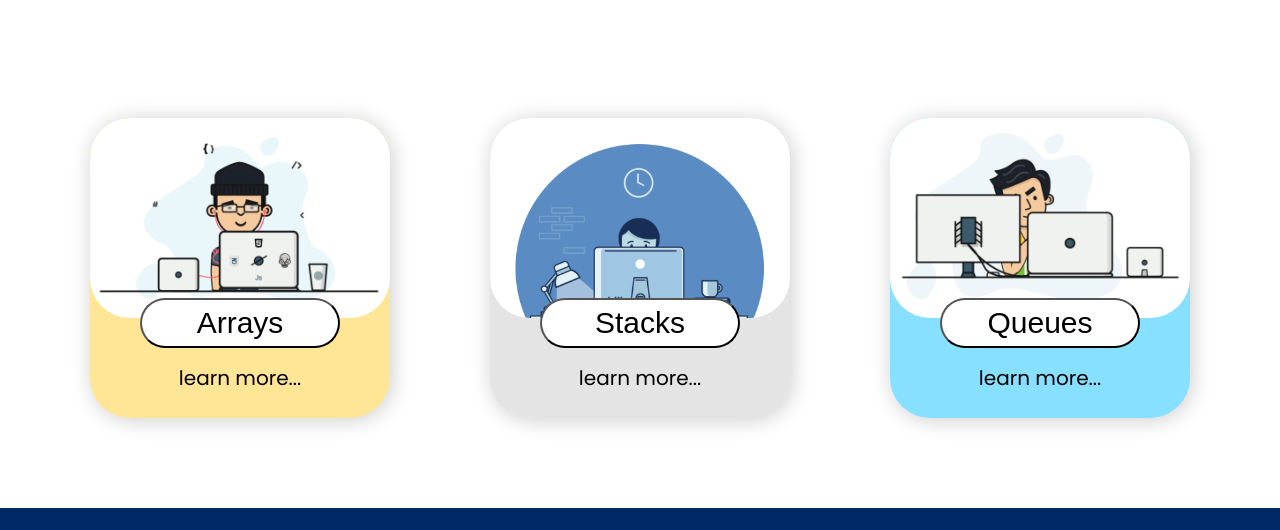
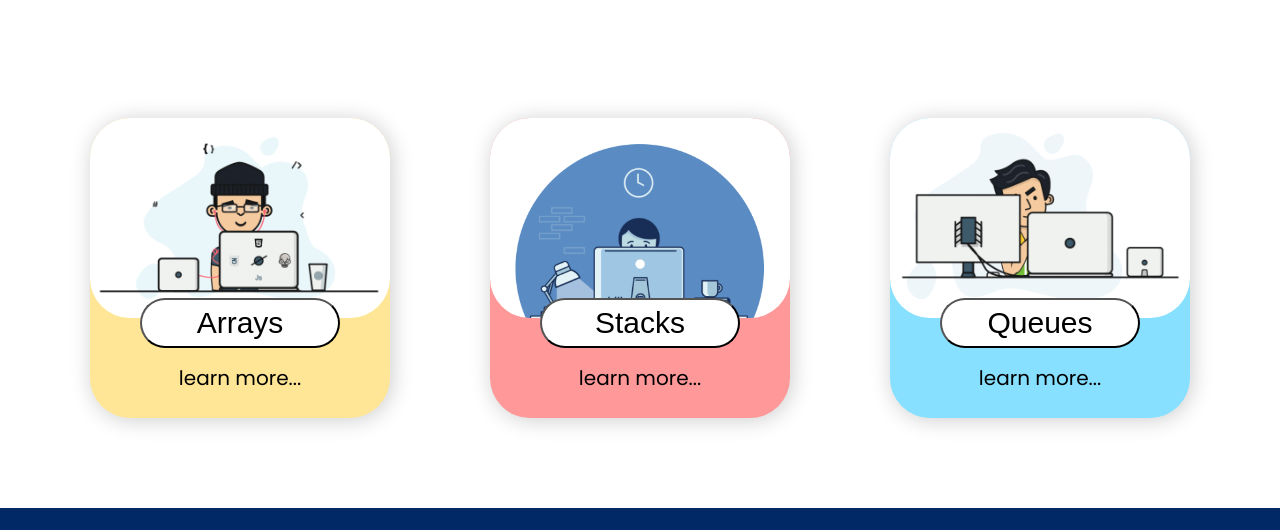
Before and after one commit to nithinhacks/codeinfo, a plain HTML site: page index.html in a window 1280 px wide. Shown: the part 413-943 px from the top of the page. Drawn offline with nearby package versions, Linux system fonts and the light colour scheme.

Commit message:
card two color changed

```diff
--- a/style.css
+++ b/style.css
@@ -246,7 +246,7 @@ a.active,a:hover{
 }
 
 .card-two{
-    background-color: #e4e4e4;
+    background-color: #ff9999;
 }
 
 .img-two{
```
